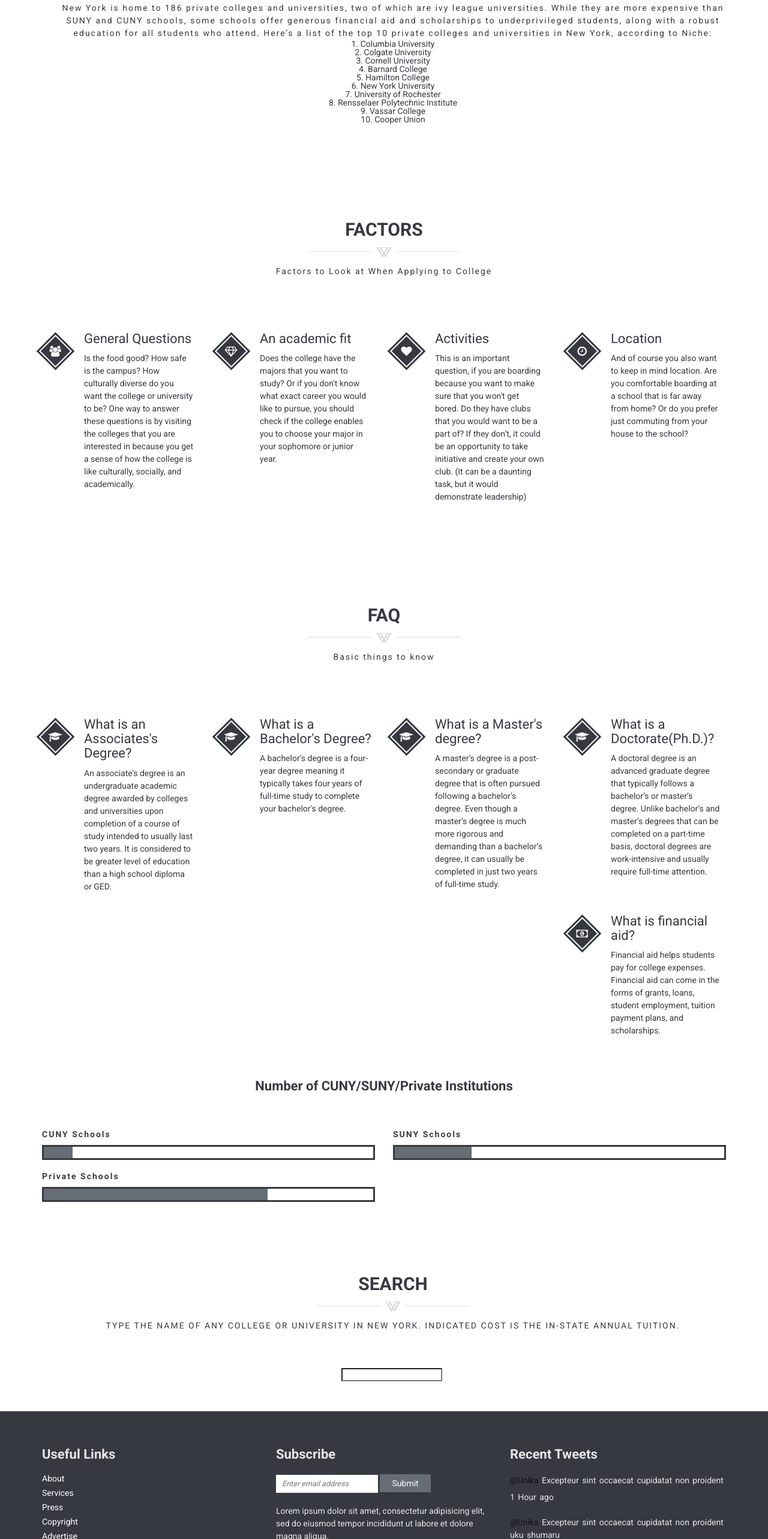
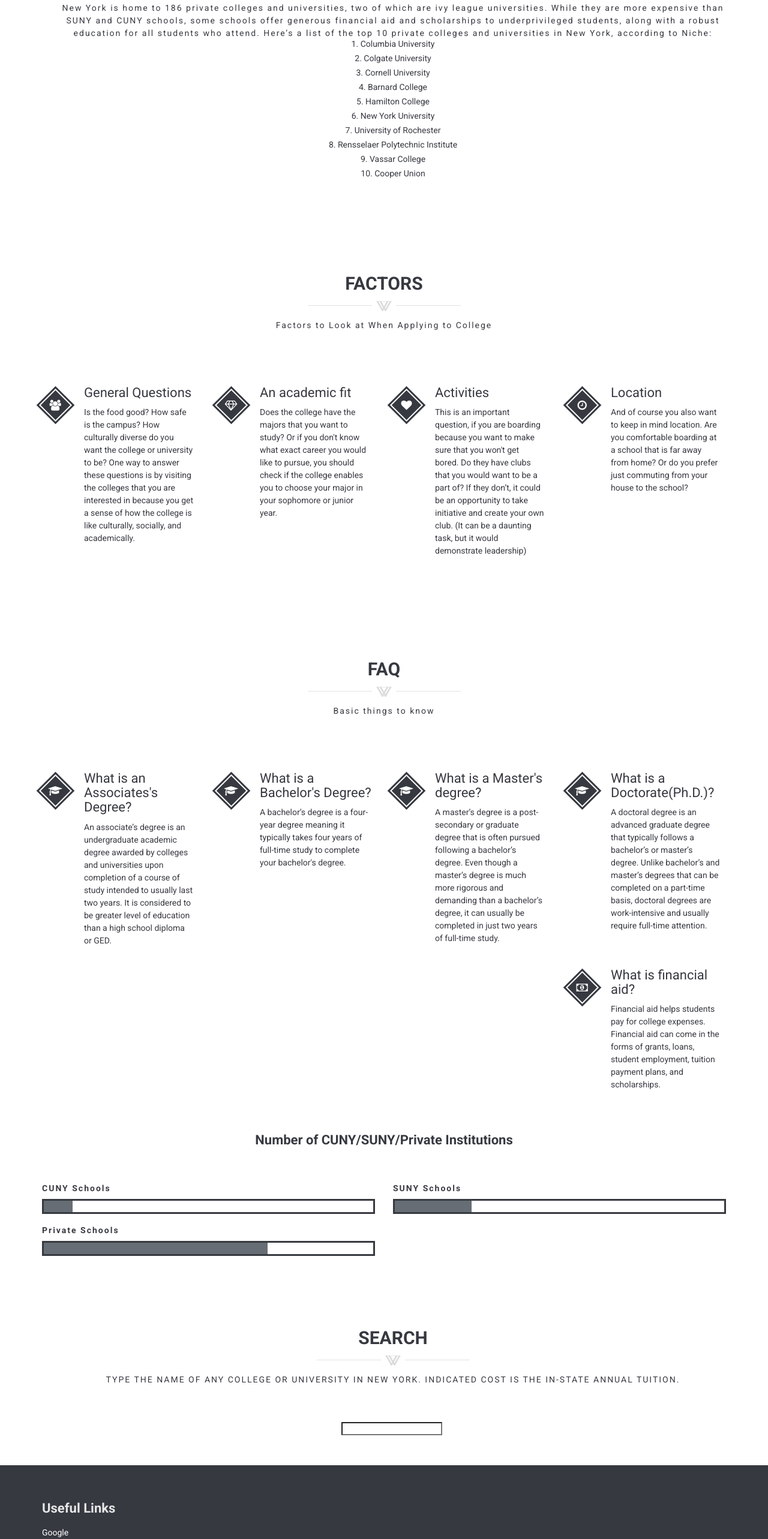
Before and after one commit to suyin16/College-Helper, a plain HTML site: page index.html in a window 1280 px wide. Shown: the part 3057-5623 px from the top of the page at 60% size. Drawn offline with nearby package versions, Linux system fonts and the light colour scheme.

Commit message:
stupid-list-bug-fix

```diff
--- a/css/style.css
+++ b/css/style.css
@@ -22,6 +22,7 @@ body {
 body .body {
 	height: 100%;
 }
+
 .cover {
 	position: absolute;
 	width: 100%;
--- a/index.html
+++ b/index.html
@@ -166,7 +166,7 @@
                             <div class="col-sm-6 col-md-4">
                             	<h4>Useful Links</h4>
                                 <ul class="imp-links">
-                                	<li><a href="">About</a></li>
+                                	<li><a href="http://www.google.com">Google</a></li>
                                 	<li><a href="">Services</a></li>
                                 	<li><a href="">Press</a></li>
                                 	<li><a href="">Copyright</a></li>
@@ -175,31 +175,8 @@
                                 </ul>
                             </div>
 
-                        	<div class="col-sm-6 col-md-4">
-                                <h4>Subscribe</h4>
-                            	<div id="footer_signup">
-                                    <div id="email">
-                                        <form id="subscribe" method="POST">
-                                            <input type="text" placeholder="Enter email address" name="email" id="address" data-validate="validate(required, email)"/>
-                                            <button type="submit">Submit</button>
-                                            <span id="result" class="section-description"></span>
-                                        </form>
-                                    </div>
-                                </div>
-                                <p>Lorem ipsum dolor sit amet, consectetur adipisicing elit, sed do eiusmod tempor incididunt ut labore et dolore magna aliqua.</p>
-                            </div>
 
-                            <div class="col-sm-12 col-md-4">
-                                <h4>Recent Tweets</h4>
-                                <div class="single-tweet">
-                                    <div class="tweet-content"><span>@Unika</span> Excepteur sint occaecat cupidatat non proident</div>
-                                    <div class="tweet-date">1 Hour ago</div>
-                                </div>
-                                <div class="single-tweet">
-                                    <div class="tweet-content"><span>@Unika</span> Excepteur sint occaecat cupidatat non proident uku shumaru</div>
-                                    <div class="tweet-date">1 Hour ago</div>
-                                </div>
-                            </div>
+
 
                         </div> <!-- /.row -->
                     </div> <!-- /.container -->
--- a/private.html
+++ b/private.html
@@ -11,18 +11,20 @@
                                 <h2>Private</h2>
                                 <div class="devider"></div>
                                 <p class="subtitle">New York is home to 186 private colleges and universities, two of which are ivy league universities. While they are more expensive than SUNY and CUNY schools, some schools offer generous financial aid and scholarships to underprivileged students, along with a robust education for all students who attend. Here’s a list of the top 10 private colleges and universities in New York, according to Niche:</p>
-                                <ol>
+
+                                <ul class = "college_list">
                                   <li>1. Columbia University</li>
-                                  <li>2. Colgate University</li>
-                                  <li>3. Cornell University</li>
-                                  <li>4. Barnard College</li>
-                                  <li>5. Hamilton College</li>
-                                  <li>6. New York University</li>
-                                  <li>7. University of Rochester</li>
-                                  <li>8. Rensselaer Polytechnic Institute</li>
-                                  <li>9. Vassar College</li>
-                                  <li>10. Cooper Union</li>
-                               </ol>
+                                  <li style= "margin: 10px 0">2. Colgate University</li>
+                                  <li style= "margin: 10px 0">3. Cornell University</li>
+                                  <li style= "margin: 10px 0">4. Barnard College</li>
+                                  <li style= "margin: 10px 0">5. Hamilton College</li>
+                                  <li style= "margin: 10px 0">6. New York University</li>
+                                  <li style= "margin: 10px 0">7. University of Rochester</li>
+                                  <li style= "margin: 10px 0">8. Rensselaer Polytechnic Institute</li>
+                                  <li style= "margin: 10px 0">9. Vassar College</li>
+                                  <li style= "margin: 10px 0">10. Cooper Union</li>
+                               </ul>
+
                             </div>
                         </div>
                     </div>
```
